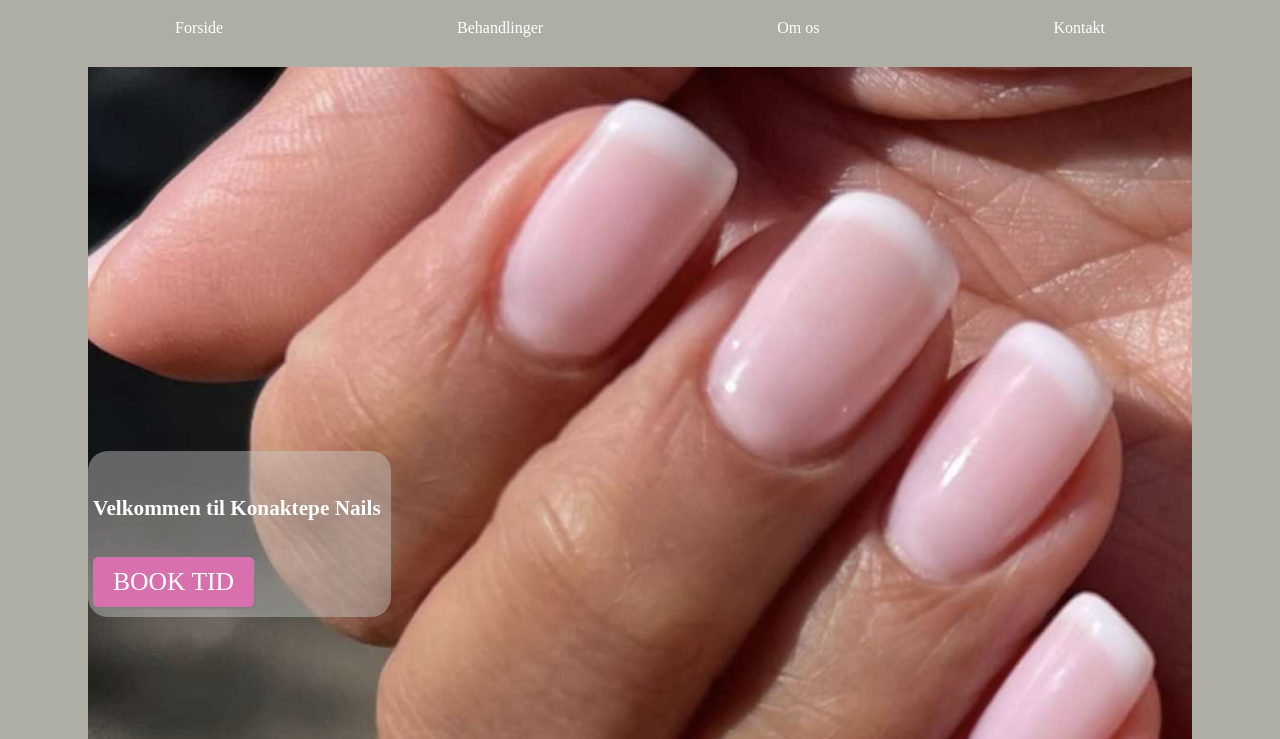
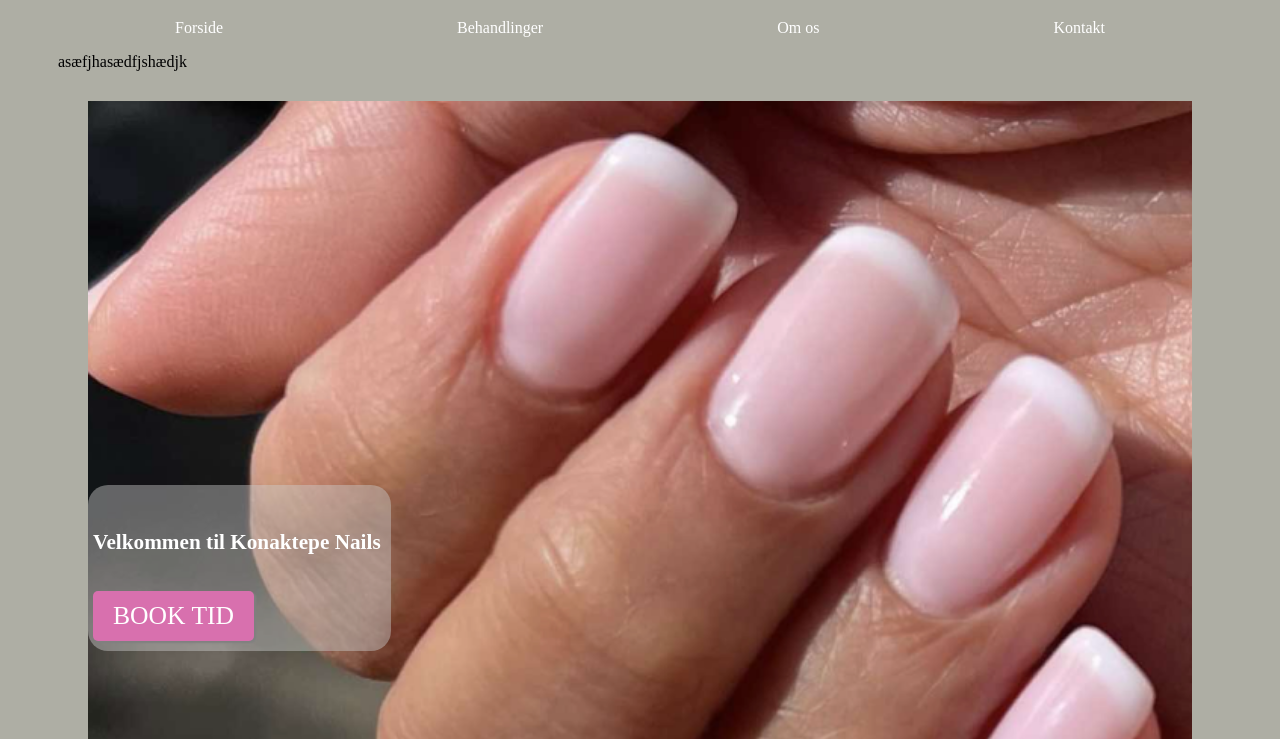
Before and after one commit to emra0005/Konaktepe-Nails, a plain HTML site: page forside.html in a window 1280 px wide. Shown: the part 61-800 px from the top of the page. Drawn offline with Linux system fonts and the light colour scheme.

Commit message:
Anders' dumme kome

```diff
--- a/forside.html
+++ b/forside.html
@@ -35,6 +35,7 @@
   </header>
 
   <body>
+    asæfjhasædfjshædjk
     <section class="forsiden">
       <img src="img/nyforside.png" alt="Forside billede" />
       <div class="tekstforside">
```
